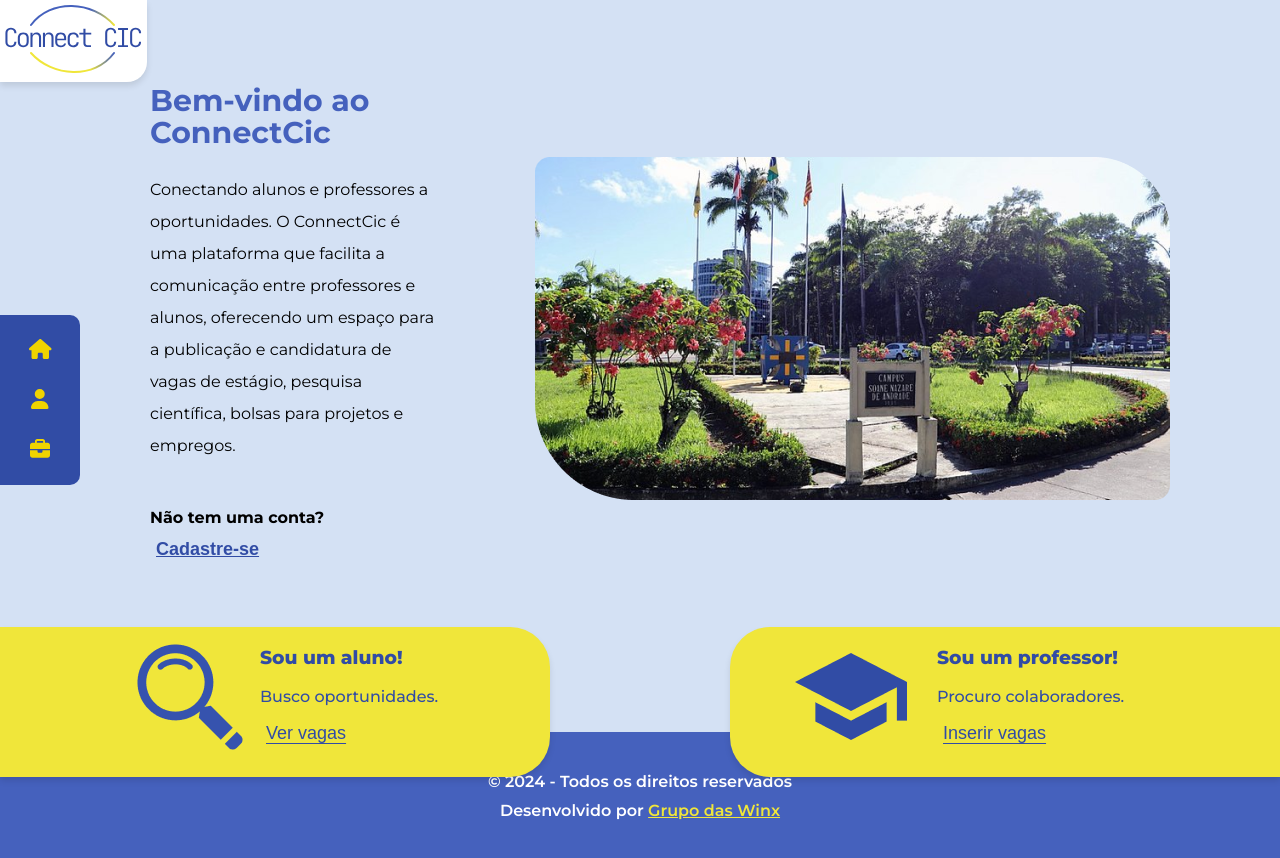
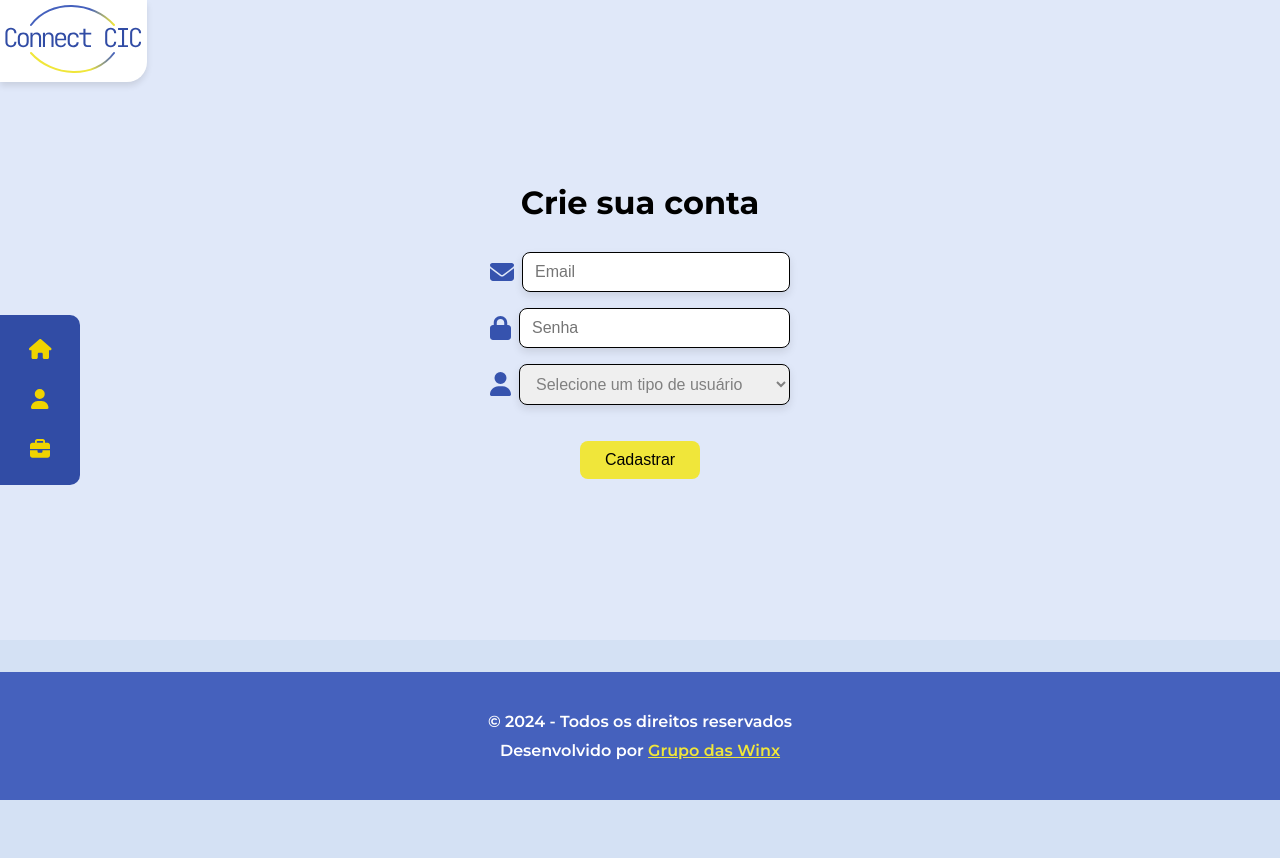
Before and after one commit to colcic-uesc/front-end-project-winx, a Vue app: page /signup in a window 1280 px wide. Before the commit this address led to /home. After the commit the page ends 800 px from the top, so only its background shows below. Built offline with nearby package versions, Linux system fonts and the light colour scheme.

Commit message:
add signup page

```diff
--- a/src/components/ButtonComponent.vue
+++ b/src/components/ButtonComponent.vue
@@ -1,5 +1,6 @@
+<!-- src/components/ButtonComponent.vue -->
 <template>
-  <button @click="handleClick" :class="btnClass">
+  <button :type="btnType" @click="handleClick" :class="btnClass">
     <slot></slot>
   </button>
 </template>
@@ -11,6 +12,10 @@ export default {
     btnClass: {
       type: String,
       default: 'default-button'
+    },
+    btnType: {
+      type: String,
+      default: 'button'
     }
   },
   methods: {
@@ -23,12 +28,11 @@ export default {
 
 <style scoped>
 .default-button {
-  padding: 10px 25px;
+  padding: 10px 20px;
   font-size: 16px;
-  color: #000000;
-  background-color: #F0E63A;
+  color: #F0E63A;
   border: none;
-  border-radius: 8px;
+  border-radius: 5px;
   cursor: pointer;
   transition: background-color 0.3s;
 }
--- a/src/components/InputComponent.vue
+++ b/src/components/InputComponent.vue
@@ -34,5 +34,8 @@ input {
   border: 1px solid #000;
   border-radius: 8px;
   box-shadow: 0 4px 8px rgba(0, 0, 0, 0.1);
+  box-sizing: border-box;
+  flex-grow: 1;
+  color: gray;
 }
 </style>
--- a/src/main.js
+++ b/src/main.js
@@ -4,10 +4,10 @@ import { createApp } from 'vue'
 import App from './App.vue'
 import router from './router'
 import { library } from '@fortawesome/fontawesome-svg-core';
-import { faHome, faUser, faBriefcase, faPenToSquare, faRectangleXmark, faSquarePlus, faEnvelope, faLock } from '@fortawesome/free-solid-svg-icons';
+import { faHome, faUser, faBriefcase, faPenToSquare, faRectangleXmark, faSquarePlus, faEnvelope, faLock, faSitemap, faAward, faGraduationCap } from '@fortawesome/free-solid-svg-icons';
 import { FontAwesomeIcon } from '@fortawesome/vue-fontawesome';
 
-library.add(faHome, faUser, faBriefcase, faPenToSquare, faRectangleXmark, faSquarePlus, faEnvelope, faLock);
+library.add(faHome, faUser, faBriefcase, faPenToSquare, faRectangleXmark, faSquarePlus, faEnvelope, faLock, faSitemap, faAward, faGraduationCap);
 
 const app = createApp(App)
 
--- a/src/router/index.js
+++ b/src/router/index.js
@@ -29,6 +29,11 @@ const router = createRouter({
       component: () => import('../views/LoginView.vue')
     },
     {
+      path: '/signup',
+      name: 'signup',
+      component: () => import('../views/SignUpView.vue')
+    },
+    {
       path: '/profile/:id',
       name: 'profile',
       component: () => import('../views/ProfileView.vue')
--- a/src/views/SignUpView.vue
+++ b/src/views/SignUpView.vue
@@ -1,8 +1,222 @@
-<script setup>
-</script>
+<template>
+    <div class="signup-container">
+        <template v-if="mode == 0">
+            <div class="signup-content">
+                <h1>Crie sua conta</h1>
+                <form @submit.prevent="handleSubmitUser">
+                <div class="input-group">
+                    <font-awesome-icon icon="envelope" class="icon" />
+                    <InputComponent
+                    v-model="email"
+                    type="email"
+                    placeholder="Email"
+                    />
+                </div>
+                <div class="input-group">
+                    <font-awesome-icon icon="lock" class="icon" />
+                    <InputComponent
+                    v-model="password"
+                    type="password"
+                    placeholder="Senha"
+                    />
+                </div>
+                <div class="input-group">
+                    <font-awesome-icon icon="user" class="icon" />
+                    <select v-model="user" class="select-input">
+                        <option disabled value="">Selecione um tipo de usuário</option>
+                        <option value="Professor">Professor</option>
+                        <option value="Student">Aluno</option>
+                    </select>
+                </div>
+                <ButtonComponent btnClass="signup-button" btnType="submit">Cadastrar</ButtonComponent>
+                </form>
+            </div>
+        </template>
+        <template v-if="mode == 1">
+            <div class="signup-content">
+                <h1>Crie sua conta</h1>
+                <form @submit.prevent="handleSubmitProfessor">
+                <div class="input-group">
+                    <font-awesome-icon icon="user" class="icon" />
+                    <InputComponent
+                    v-model="name"
+                    type="text"
+                    placeholder="Nome"
+                    />
+                </div>
+                <div class="input-group">
+                    <font-awesome-icon icon="envelope" class="icon" />
+                    <InputComponent
+                    v-model="contactEmail"
+                    type="email"
+                    placeholder="Email de contato"
+                    />
+                </div>
+                <div class="input-group">
+                    <font-awesome-icon icon="sitemap" class="icon" />
+                    <InputComponent
+                    v-model="department"
+                    type="text"
+                    placeholder="Departamento"
+                    />
+                </div>
+                <ButtonComponent btnClass="signup-button" btnType="submit">Finalizar</ButtonComponent>
+                </form>
+            </div>
+        </template>
+        <template v-if="mode == 2">
+            <div class="signup-content">
+                <h1>Crie sua conta</h1>
+                <form @submit.prevent="handleSubmitStudent">
+                <div class="input-group">
+                    <font-awesome-icon icon="user" class="icon" />
+                    <InputComponent
+                    v-model="name"
+                    type="text"
+                    placeholder="Nome"
+                    />
+                </div>
+                <div class="input-group">
+                    <font-awesome-icon icon="envelope" class="icon" />
+                    <InputComponent
+                    v-model="contactEmail"
+                    type="email"
+                    placeholder="Email de contato"
+                    />
+                </div>
+                <div class="input-group">
+                    <font-awesome-icon icon="award" class="icon" />
+                    <InputComponent
+                    v-model="craa"
+                    type="number"
+                    placeholder="CRAA"
+                    />
+                </div>
+                <div class="input-group">
+                    <font-awesome-icon icon="graduation-cap" class="icon" />
+                    <InputComponent
+                    v-model="course"
+                    type="text"
+                    placeholder="Curso"
+                    />
+                </div>
+                <ButtonComponent btnClass="signup-button" btnType="submit">Finalizar</ButtonComponent>
+                </form>
+            </div>
+        </template>
+    </div>
+  </template>
 
-<template>
-</template>
+  <script setup>
+  import { ref } from 'vue';
+  import { FontAwesomeIcon } from '@fortawesome/vue-fontawesome';
+  import InputComponent from '../components/InputComponent.vue';
+  import ButtonComponent from '../components/ButtonComponent.vue';
 
-<style scoped>
-</style>
+  const email = ref('');
+  const password = ref('');
+  const user = ref('');
+  const mode = ref(0);
+  const name = ref('');
+  const contactEmail = ref('');
+  const department = ref('');
+  const craa = ref('');
+  const course = ref('');
+
+  const handleSubmitUser = () => {
+    console.log('Email:', email.value);
+    console.log('Password:', password.value);
+    console.log('User:', user.value);
+    if (user.value == 'Professor') {
+        mode.value = 1;
+    } else {
+        mode.value = 2;
+    }
+    console.log(mode);
+  };
+
+  const handleSubmitProfessor = () => {
+    console.log('Name:', name.value);
+    console.log('ContactEmail:', contactEmail.value);
+    console.log('Department:', department.value);
+    //depois fazer função pro submit bd
+  };
+
+  const handleSubmitStudent = () => {
+    console.log('Name:', name.value);
+    console.log('ContactEmail:', contactEmail.value);
+    console.log('Craa:', craa.value);
+    console.log('Course:', course.value);
+    //depois fazer função pro submit bd
+  };
+  </script>
+
+  <style scoped>
+  @import url('https://cdnjs.cloudflare.com/ajax/libs/font-awesome/6.0.0-beta3/css/all.min.css');
+
+  .signup-container {
+    display: flex;
+    flex-direction: column;
+    justify-content: center;
+    align-items: center;
+    height: 80vh; /* Move os elementos mais para cima */
+    background-color: #e0e8f9;
+  }
+
+  .signup-content {
+    text-align: center;
+  }
+
+  h1 {
+    margin-bottom: 30px; /* Ajusta a distância entre o título e os inputs */
+  }
+
+  form {
+    display: flex;
+    flex-direction: column;
+    align-items: center; /* Centraliza os inputs e ícones */
+    width: 320px;
+  }
+
+  .input-group {
+    display: flex;
+    align-items: center;
+    margin-bottom: 16px;
+    width: 300px; /* Aumenta a largura dos inputs */
+  }
+
+  .icon {
+    margin-right: 8px;
+    font-size: 24px;
+    color: #3653AE;
+  }
+
+
+  .select-input {
+    flex-grow: 1;
+    padding: 10px 12px;
+    font-size: 16px;
+    border: 1px solid #000;
+    border-radius: 8px;
+    box-shadow: 0 4px 8px rgba(0, 0, 0, 0.1);
+    color: gray;
+    width: 100%;
+    box-sizing: border-box;
+  }
+
+  .signup-button {
+    padding: 10px 25px;
+    font-size: 16px;
+    color: #000000;
+    background-color: #F0E63A;
+    border: none;
+    border-radius: 8px;
+    cursor: pointer;
+    transition: background-color 0.3s;
+    margin-top: 20px;
+  }
+
+  .signup-button:hover {
+    background-color: #F0D400;
+  }
+  </style>
```
